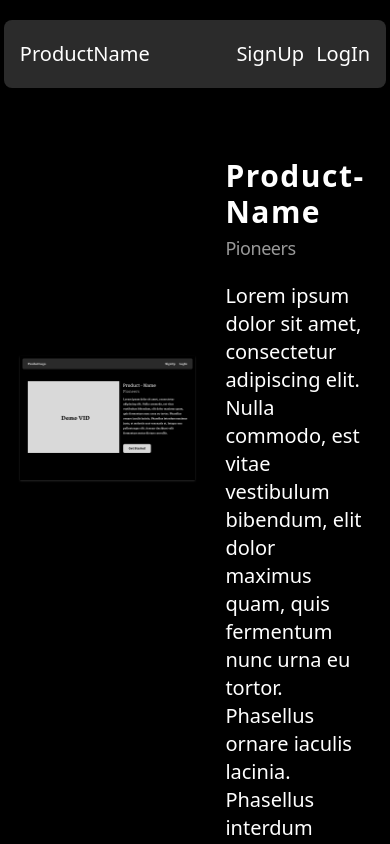
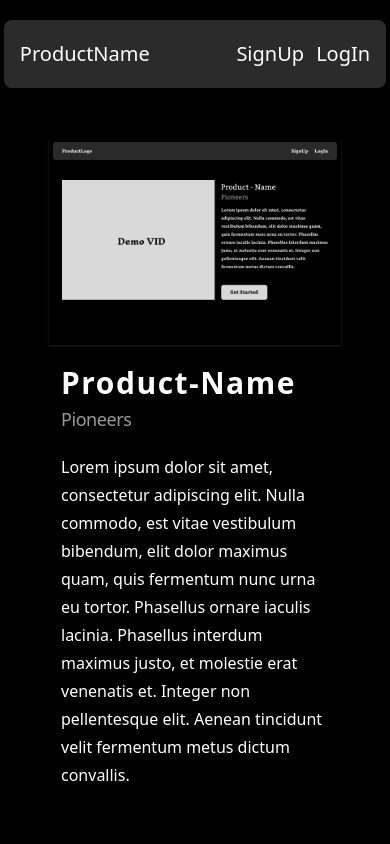
Before and after one commit to errorui/realtime-excel, a Next.js app: page / in a window 390 px wide. Shown: the top 844 px of the page. Built offline with nearby package versions, Linux system fonts and the light colour scheme; a web font is replaced by a local one.

Commit message:
resposiveness added

```diff
--- a/src/app/page.js
+++ b/src/app/page.js
@@ -5,13 +5,13 @@ export default function Home() {
   return (
     <main className="text-white pt-5 gap-y-[50px] flex flex-col items-center w-screen bg-black min-h-screen">
       <NavBarHome />
-      <div className="flex w-full gap-x-[25px] items-center px-5">
-        <div className="h-[70%] w-[50%] bg-slate-600  overflow-hidden shadow-sm shadow-white/15">
+      <div className="flex 2xl:flex-row xs:flex-col w-full 2xl:gap-x-[25px] items-center px-5">
+        <div className="h-[70%] xl:w-[50%] bg-slate-600 xl:min-w-[730px] md:w-[50%] md:min-w-[500px] xs:w-10/12 xs:min-w-[200px] overflow-hidden shadow-sm shadow-white/15">
 
           <img className="w-full h-auto object-contain " src="./landing page.jpg" alt="image" />
         </div>
 
-        <div className="flex-1 flex flex-col max-h-[560px] min-h-[530px] h-full pt-5 items-center justify-start w-5/12 px-4 py-2">
+        <div className="flex-1 flex flex-col max-h-[560px] min-h-[530px] h-full pt-5 items-center justify-start 2xl:w-5/12 xs:w-7/12 xs:min-w-[300px] px-4 py-2">
           <div className="flex flex-col gap-y-1">
             <div className="text-3xl font-bold tracking-wider">
               Product-Name
@@ -19,7 +19,7 @@ export default function Home() {
             <div className="text-lg opacity-60 tracking-tight">
               Pioneers
             </div>
-            <div className="text-left mt-4 text-xl font-light leading-7">
+            <div className="text-left mt-4 xl:text-xl md:text-md xs:text-md font-light leading-7">
               Lorem ipsum dolor sit amet, consectetur adipiscing elit. Nulla commodo, est vitae vestibulum bibendum, elit dolor maximus quam, quis fermentum nunc urna eu tortor. Phasellus ornare iaculis lacinia. Phasellus interdum maximus justo, et molestie erat venenatis et. Integer non pellentesque elit. Aenean tincidunt velit fermentum metus dictum convallis.
             </div>
           </div>
--- a/tailwind.config.js
+++ b/tailwind.config.js
@@ -13,6 +13,14 @@ module.exports = {
           "conic-gradient(from 180deg at 50% 50%, var(--tw-gradient-stops))",
       },
     },
+    screens: {
+      '3xl': "1550px",
+      '2xl' : "1224px",
+      'xl' : "1024px",
+      'md' : '512px',
+      'sm' : '256px',
+      'xs' : '0px'
+    }
   },
   plugins: [],
 };
```
